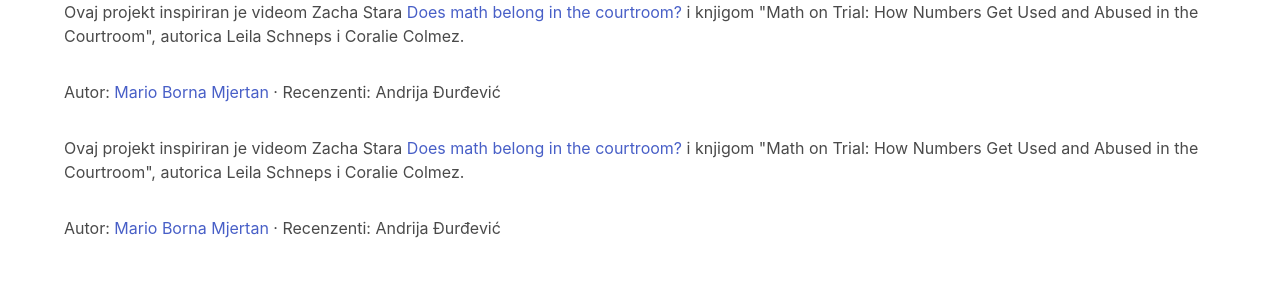
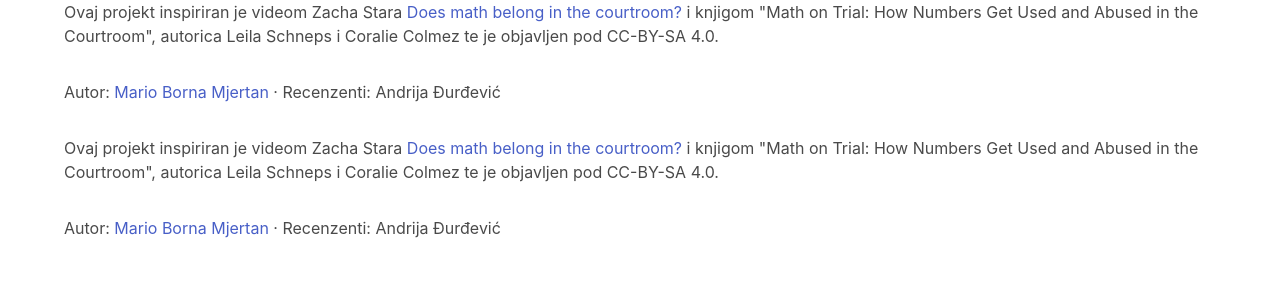
Before and after one commit to mbmjertan/mathcourt, a PHP site: template src/views/footer.php in a window 1280 px wide. Shown: the top 300 px of the page. Run offline with PHP 8.4, Linux system fonts and the light colour scheme; the template is opened without the code that fills it, so the values that code supplies are empty; some libraries are stand-ins or nearby versions.

Commit message:
Licensing info

```diff
--- a/src/views/footer.php
+++ b/src/views/footer.php
@@ -12,7 +12,7 @@
 <?php
 } ?>
 <div class="container">
-		<p>Ovaj projekt inspiriran je videom Zacha Stara <a href="https://www.youtube.com/watch?v=wgWNtlz-2vM">Does math belong in the courtroom?</a> i knjigom "Math on Trial: How Numbers Get Used and Abused in the Courtroom", autorica Leila Schneps i Coralie Colmez.</p>
+		<p>Ovaj projekt inspiriran je videom Zacha Stara <a href="https://www.youtube.com/watch?v=wgWNtlz-2vM">Does math belong in the courtroom?</a> i knjigom "Math on Trial: How Numbers Get Used and Abused in the Courtroom", autorica Leila Schneps i Coralie Colmez te je objavljen pod CC-BY-SA 4.0.</p>
 		<p>Autor: <a href="https://mbmjertan.xyz">Mario Borna Mjertan</a> &middot; Recenzenti: Andrija Đurđević</p>
 	</div>
  </body>
```
